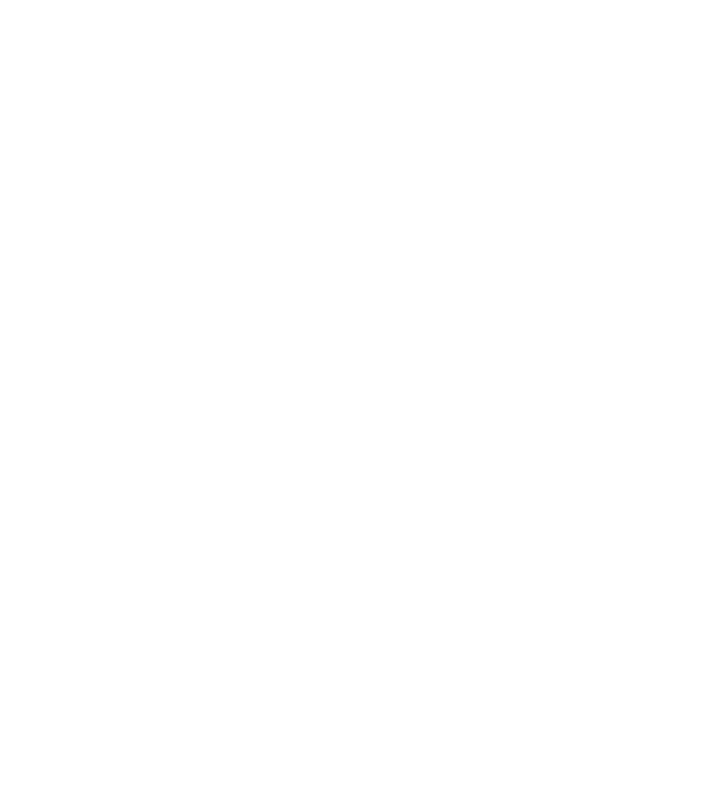
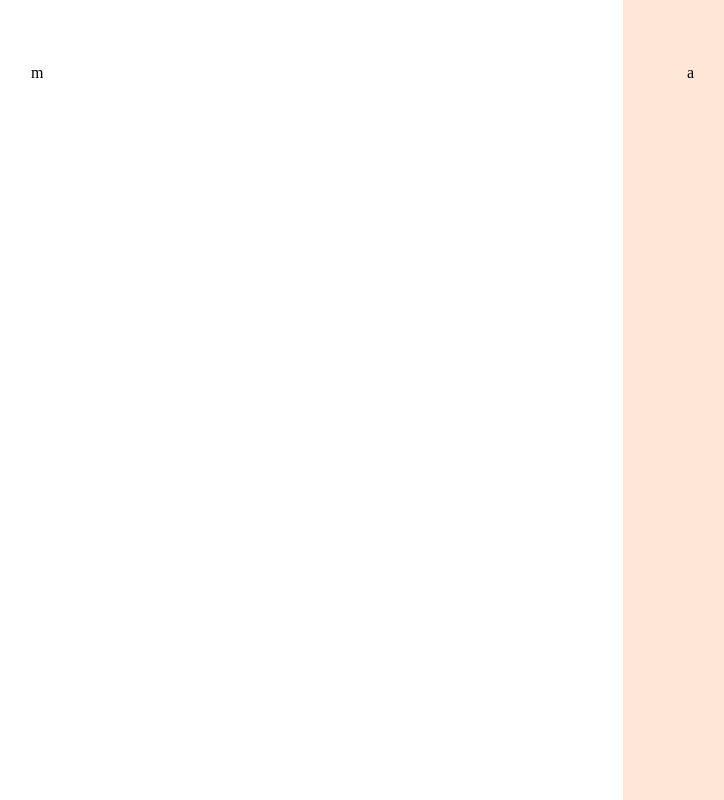
Before and after one commit to AlessandroGJr/Projeto-6---Formul-rio-de-Matr-cula, a plain HTML site: page index.html in a window 1280 px wide. Shown: the whole page, without its empty margins (33-757 px from the left). Drawn offline with Linux system fonts and the light colour scheme.

Commit message:
layout css

```diff
--- a/index.html
+++ b/index.html
@@ -9,5 +9,16 @@
 </head>
 <body>
 
+
+    <div id="app">
+        <main>
+            <div class="main-container">m</div>
+        </main>
+
+        <aside>
+            <div class="aside-container">a</div>
+        </aside>
+    </div>
+
 </body>
 </html>
--- a/styles/global.css
+++ b/styles/global.css
@@ -26,3 +26,7 @@
     --stroke-highlight: #F3541C;
     --semantic-error: #DC2626;
 }
+
+body {
+    overflow: hidden;
+}
--- a/styles/index.css
+++ b/styles/index.css
@@ -1 +1,2 @@
 @import url(global.css);
+@import url(layout.css);
--- /dev/null
+++ b/styles/layout.css
@@ -0,0 +1,26 @@
+#app {
+    display: grid;
+    grid-template-columns: 51.25% 48.75%;
+
+    height: 100vh;
+    overflow: hidden;
+}
+
+main {
+    overflow: auto;
+    padding: 4rem;
+
+    & .main-container {
+        max-width: 33rem;
+        margin-left: auto;
+    }
+}
+
+aside {
+    background-color: var(--surface-secondary);
+    padding: 4rem;
+
+    & .aside-contaoner {
+        max-width: 31rem;
+    }
+ }
```
